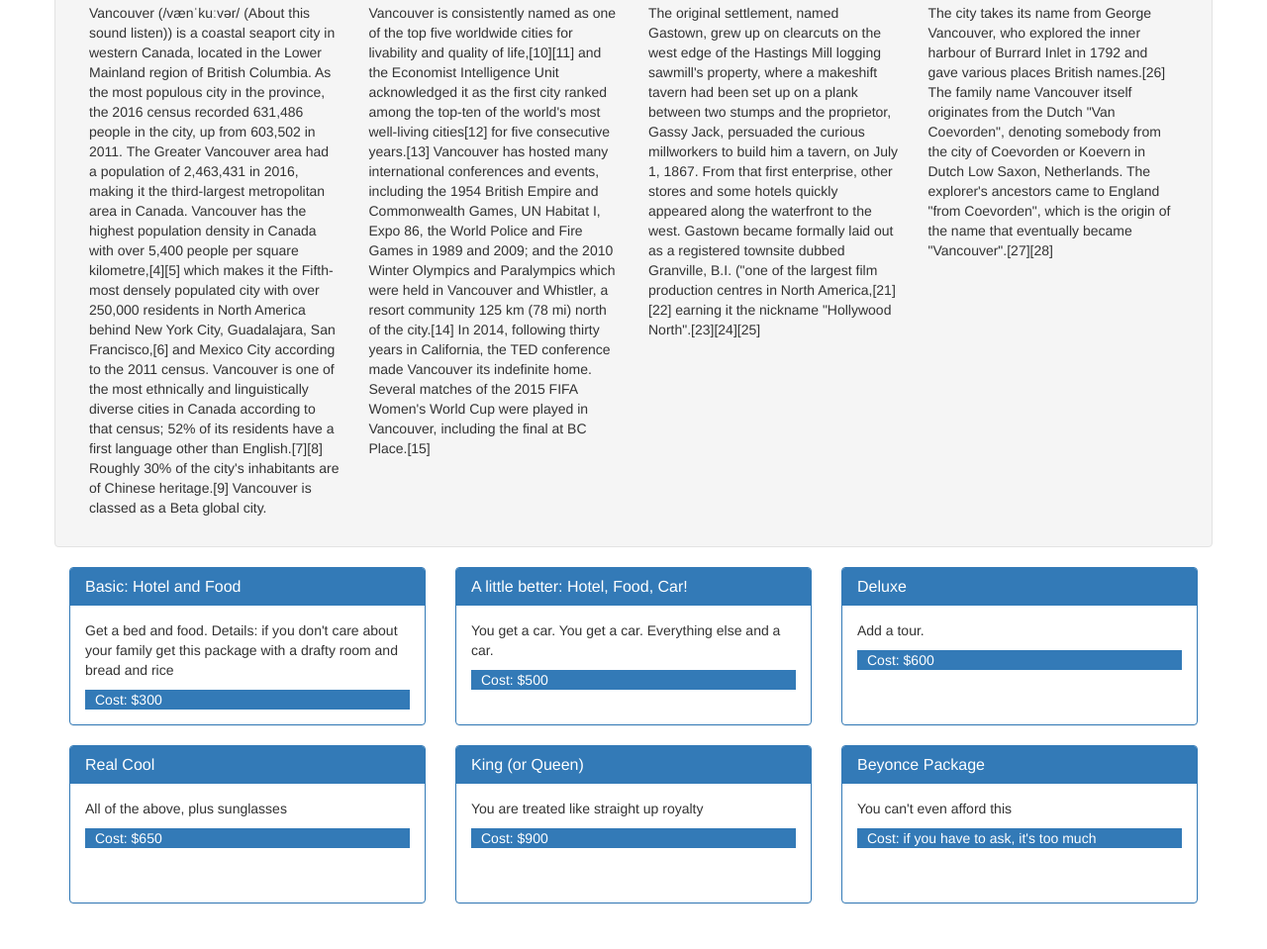
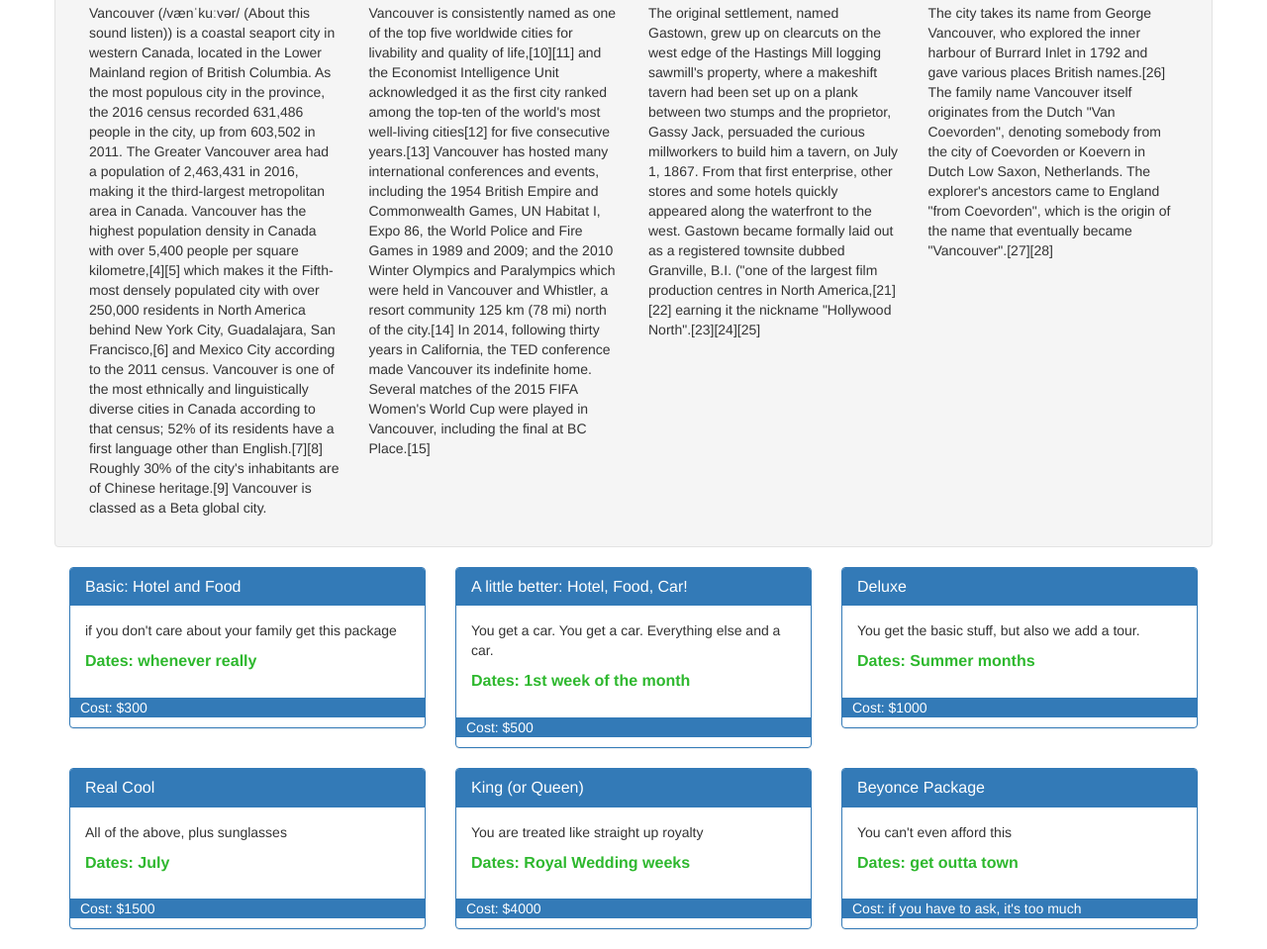
Before and after one commit to ChrisMCrow/vacation, a plain HTML site: page index.html in a window 1280 px wide. Shown: the part 446-1405 px from the top of the page at 99% size. Before the commit the page ends 1379 px from the top, so only its background shows below. Drawn offline with Linux system fonts and the light colour scheme.

Commit message:
add our own custom CSS styling and dates

```diff
--- a/css/styles.css
+++ b/css/styles.css
@@ -1,6 +1,8 @@
 .cost {
   padding-left: 10px;
 }
-.panel {
-  height: 160px;
+.date {
+  color: #2eb82e;
+  font-weight: bold;
+  font-size: 16px;
 }
--- a/index.html
+++ b/index.html
@@ -42,7 +42,10 @@
               <h3 class="panel-title">Basic: Hotel and Food</h3>
             </div>
             <div class="panel-body">
-              <p>Get a bed and food. Details: if you don't care about your family get this package with a drafty room and bread and rice</p>
+              <p>if you don't care about your family get this package</p>
+              <p class="date">Dates: whenever really</p>
+            </div>
+            <div class="footer">
               <p class="bg-primary cost">Cost: $300</p>
             </div>
           </div>
@@ -55,6 +58,9 @@
             </div>
             <div class="panel-body">
               <p>You get a car. You get a car. Everything else and a car.</p>
+              <p class="date">Dates: 1st week of the month</p>
+            </div>
+            <div class="footer">
               <p class="bg-primary cost">Cost: $500</p>
             </div>
           </div>
@@ -66,8 +72,11 @@
               <h3 class="panel-title">Deluxe</h3>
             </div>
             <div class="panel-body">
-              <p>Add a tour.</p>
-              <p class="bg-primary cost">Cost: $600</p>
+              <p>You get the basic stuff, but also we add a tour.</p>
+              <p class="date">Dates: Summer months</p>
+            </div>
+            <div class="footer">
+              <p class="bg-primary cost">Cost: $1000</p>
             </div>
           </div>
         </div>
@@ -81,7 +90,10 @@
             </div>
             <div class="panel-body">
               <p>All of the above, plus sunglasses</p>
-              <p class="bg-primary cost">Cost: $650</p>
+              <p class="date">Dates: July</p>
+            </div>
+            <div class="footer">
+              <p class="bg-primary cost">Cost: $1500</p>
             </div>
           </div>
         </div>
@@ -93,7 +105,10 @@
             </div>
             <div class="panel-body">
               <p>You are treated like straight up royalty</p>
-              <p class="bg-primary cost">Cost: $900</p>
+              <p class="date">Dates: Royal Wedding weeks</p>
+            </div>
+            <div class="footer">
+              <p class="bg-primary cost">Cost: $4000</p>
             </div>
           </div>
         </div>
@@ -105,6 +120,9 @@
             </div>
             <div class="panel-body">
               <p>You can't even afford this</p>
+              <p class="date">Dates: get outta town</p>
+            </div>
+            <div class="footer">
               <p class="bg-primary cost">Cost: if you have to ask, it's too much</p>
             </div>
           </div>
```
